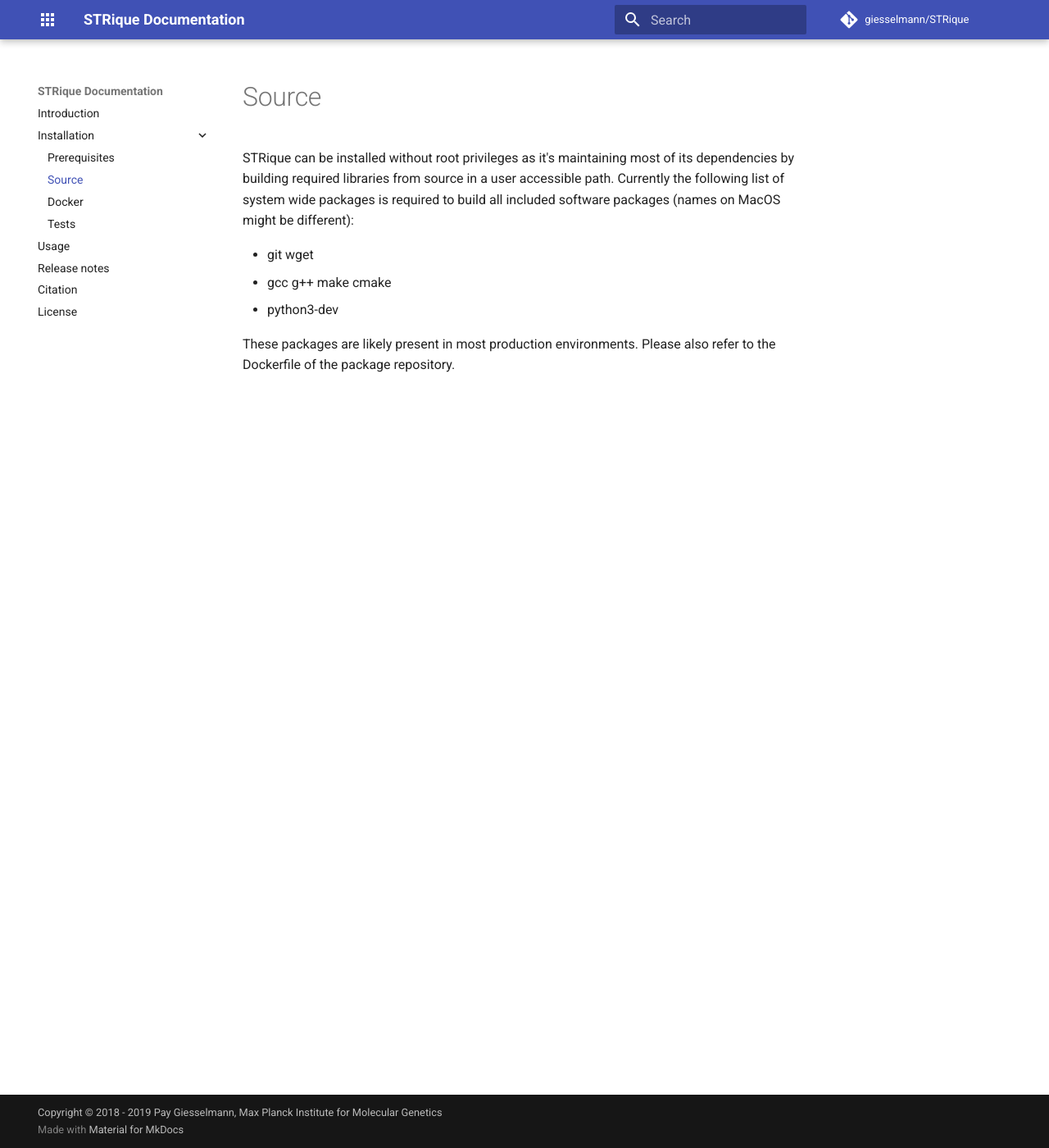
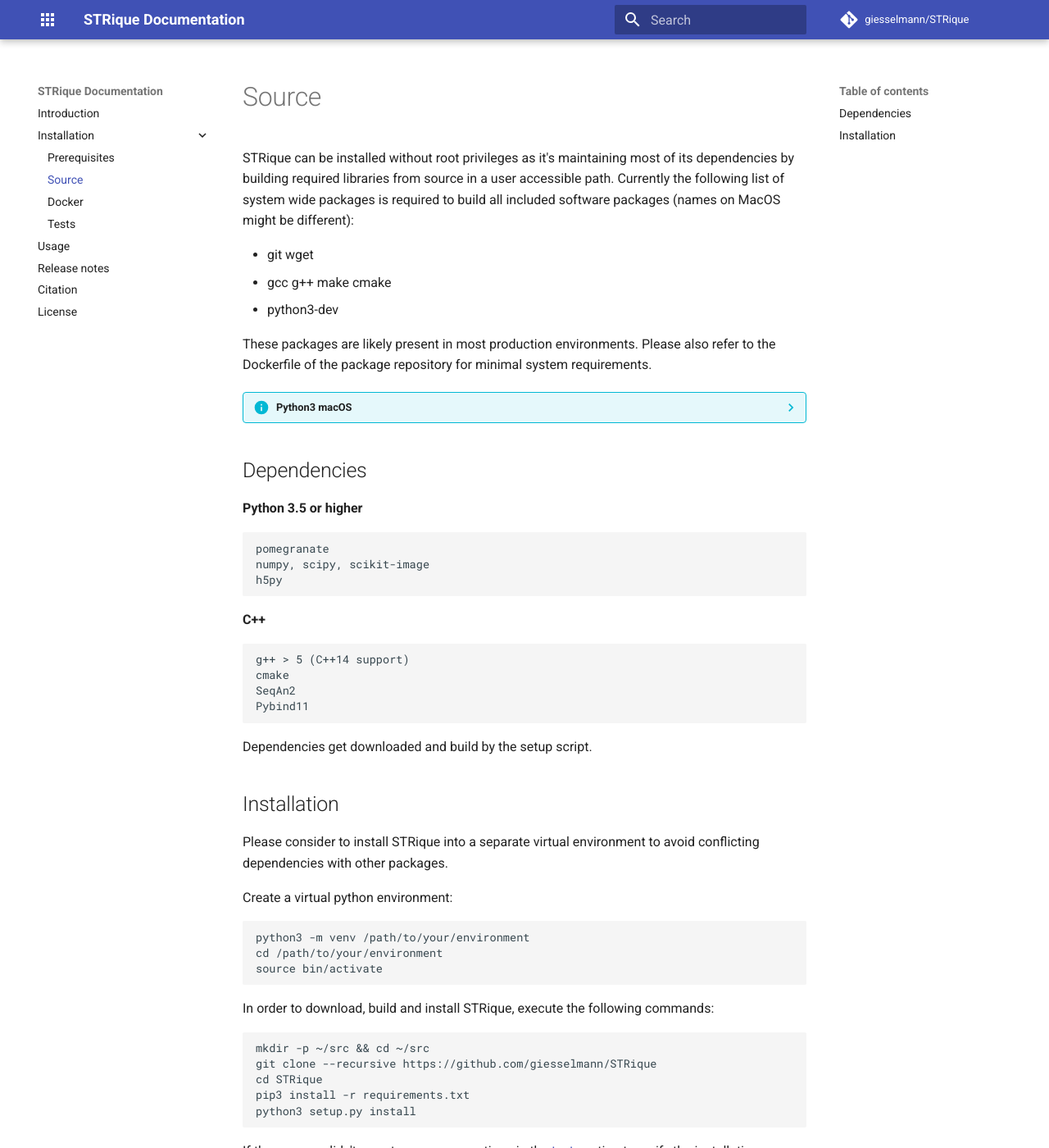
Before and after one commit to giesselmann/STRique, an MkDocs documentation site: the page built from docs/installation/src.md, in a window 1280 px wide and 1400 px high. Shown: the whole window at 82% size. Built offline with MkDocs 1.6.1 and Material for MkDocs 9.7.7, drawn with Linux system fonts in a browser that asks for light colours; comment, search, counter and statistics services are not loaded; some of the changed text lies outside the part shown.

Commit message:
update docs

````diff
--- a/docs/installation/src.md
+++ b/docs/installation/src.md
@@ -6,4 +6,47 @@
 * gcc g++ make cmake
 * python3-dev
 
-These packages are likely present in most production environments. Please also refer to the Dockerfile of the package repository.
+These packages are likely present in most production environments. Please also refer to the Dockerfile of the package repository for minimal system requirements.
+
+??? info "Python3 macOS"
+    While git, gcc and make are present on macOS, cmake and python3 might not be. If not already done consider  installing the [brew](https://wsvincent.com/install-python3-mac/) package management and run ```brew install  cmake python3``` afterwards. It can be necessary to modify your PATH variable to find the python3 interpreter.  Before continuing with this guide make sure that either ```python --version``` or ```python3 --version```   yields the expected result of 3.x.x
+
+## Dependencies
+**Python 3.5 or higher**
+
+    pomegranate
+    numpy, scipy, scikit-image
+    h5py
+
+**C++**
+
+    g++ > 5 (C++14 support)
+    cmake
+    SeqAn2
+    Pybind11
+
+Dependencies get downloaded and build by the setup script.
+
+## Installation
+
+Please consider to install STRique into a separate virtual environment to avoid conflicting dependencies with other packages.
+
+Create a virtual python environment:
+
+```
+python3 -m venv /path/to/your/environment
+cd /path/to/your/environment
+source bin/activate
+```
+
+In order to download, build and install STRique, execute the following commands:
+
+```
+mkdir -p ~/src && cd ~/src
+git clone --recursive https://github.com/giesselmann/STRique
+cd STRique
+pip3 install -r requirements.txt
+python3 setup.py install
+```
+
+If the process didn't report any errors, continue in the [test](test.md) section to verify the installation.
````
Also changed, not shown: README.md (+6 -82 lines), docs/examples/intro.md (+43 -1 lines), docs/index.md (+1 -1 lines), docs/installation/prerequisites.md (+14 -0 lines), docs/installation/test.md (+17 -1 lines), docs/images/workflow.png.
